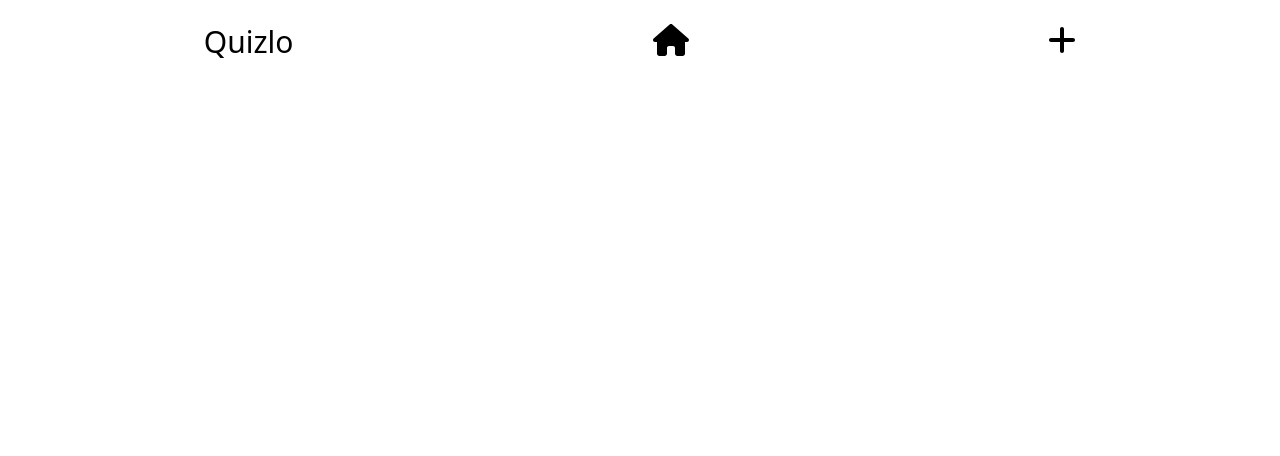
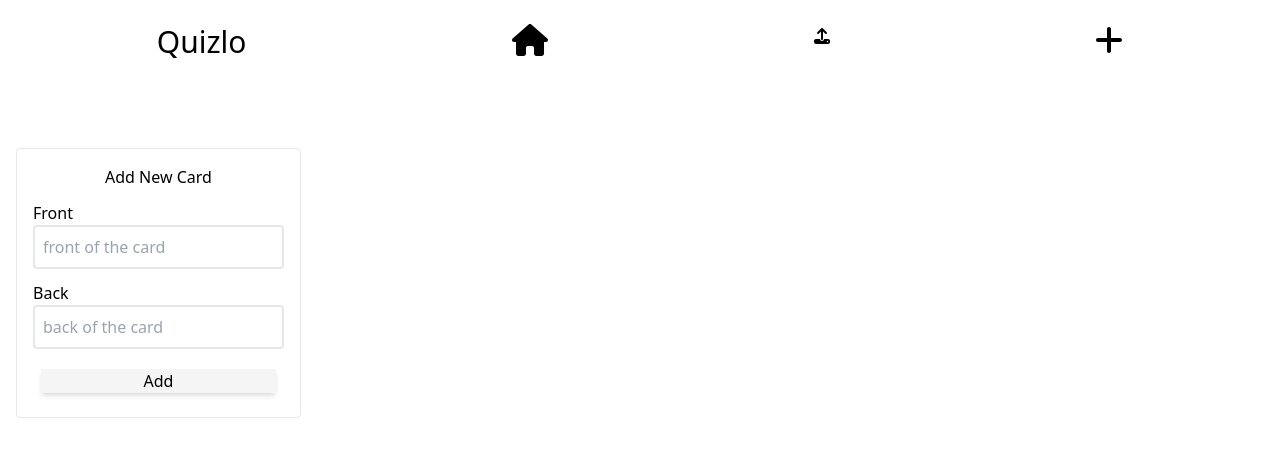
Before and after one commit to Carter907/quizlo, an Angular app: page /create-card in a window 1280 px wide. Before the commit this address led to /. Shown: the top 456 px of the page. Built offline with nearby package versions, Linux system fonts and the light colour scheme.

Commit message:
added a create card page and edited the deck view list styling and card view styling

```diff
--- a/src/app/app.routes.ts
+++ b/src/app/app.routes.ts
@@ -1,9 +1,11 @@
 import { Routes } from "@angular/router";
-import {CreateNewDeckComponent} from "./create-new-deck/create-new-deck.component";
+import {CreateDeckComponent} from "./create-deck/create-deck.component";
 import {HomeScreenComponent} from "./home-screen/home-screen.component";
+import {CreateCardComponent} from "./create-card/create-card.component";
 
 export const routes: Routes = [
 
     { path: '', component: HomeScreenComponent },
-    { path: 'create-new-deck', component: CreateNewDeckComponent }
+    { path: 'create-deck', component: CreateDeckComponent },
+    { path: 'create-card', component: CreateCardComponent }
 ];
--- a/src/app/card-view/card-view.component.html
+++ b/src/app/card-view/card-view.component.html
@@ -1,7 +1,9 @@
-<div class="w-1/2 rounded h-20 p-2 border-2 shadow-md select-none" (click)="clickCard()">
-    @if (!showBack) {
-        {{ card.front }}
-    } @else {
-        {{ card.back }}
-    }
+<div class="w-1/2 rounded min-h-32 border-2 select-none" (click)="clickCard()">
+    <p class="p-5 text-center">
+        @if (!showBack) {
+            {{ card.front }}
+        } @else {
+            {{ card.back }}
+        }
+    </p>
 </div>
--- /dev/null
+++ b/src/app/create-card/create-card.component.html
@@ -0,0 +1,18 @@
+<div class="border rounded w-fit flex flex-col gap-3 p-4">
+    <h1 class="text-center">Add New Card</h1>
+    <div class="flex flex-col">
+
+        <label for="front" class="text-center self-start">Front</label>
+        <input id="front" class="border-2 rounded p-2" type="text" [formControl]="front" placeholder="front of the card">
+
+    </div>
+    <div class="flex flex-col">
+
+
+        <label for="back" class="text-center self-start">Back</label>
+        <input id="back" class="border-2 rounded p-2" type="text" [formControl]="back" placeholder="back of the card">
+    </div>
+    <button type="button" (click)="addCard()" class="shadow-md m-2 bg-neutral-100">
+        Add
+    </button>
+</div>
--- /dev/null
+++ b/src/app/create-card/create-card.component.ts
@@ -0,0 +1,27 @@
+import { Component } from '@angular/core';
+import {FormControl, FormsModule, ReactiveFormsModule} from "@angular/forms";
+import {invoke} from "@tauri-apps/api/tauri";
+
+@Component({
+  selector: 'app-create-card',
+  standalone: true,
+  imports: [
+    FormsModule,
+    ReactiveFormsModule
+  ],
+  templateUrl: './create-card.component.html',
+  styleUrl: './create-card.component.css'
+})
+export class CreateCardComponent {
+
+  front = new FormControl('');
+  back = new FormControl('');
+
+  addCard() {
+    invoke<string>("add_card", {deck: { id: -1, front: this.front.value, back: this.back.value}}).then((message) => {
+
+      console.log(message)
+    })
+  }
+
+}
--- /dev/null
+++ b/src/app/create-deck/create-deck.component.html
@@ -0,0 +1,9 @@
+<div class="border rounded w-fit flex flex-col gap-3 p-4">
+    <h1>Add New Deck</h1>
+    <div class="flex flex-col">
+        <label for="name" class="self-start">Name</label>
+        <input id="name" class="border-2 rounded p-2" type="text" [formControl]="name" placeholder="name">
+
+    </div>
+   <button type="button" (click)="addDeck()" class="shadow-md m-2 bg-neutral-100">Add</button>
+</div>
--- a/src/app/create-new-deck/create-new-deck.component.html
+++ /dev/null
@@ -1,5 +0,0 @@
-<div class="border rounded w-fit flex flex-col gap-10 p-4">
-    <label for="name" class="text-center">Add Deck</label>
-    <input id="name" type="text" [formControl]="name" placeholder="name">
-    <button type="button" (click)="addDeck()" class="shadow-md m-2 bg-neutral-100">Submit</button>
-</div>
--- a/src/app/deck-view/deck-view.component.html
+++ b/src/app/deck-view/deck-view.component.html
@@ -1,12 +1,16 @@
 @if (selected) {
-    <div class="rounded border-4 border-neutral-400 p-3">
+    <div class="rounded border-2 border-neutral-400 p-3 hover:bg-neutral-200">
 
-        {{ deck.name }}
+        <p class="text-2xl text-center">
+            {{ deck.name }}
+        </p>
     </div>
 } @else {
-    <div class="rounded border-4 border-neutral-300 p-3">
+    <div class="rounded border-2 border-neutral-300 p-3 hover:bg-neutral-200">
 
-        {{ deck.name }}
+        <p class="text-2xl text-center">
+            {{ deck.name }}
+        </p>
     </div>
 
 }
--- a/src/app/navbar/navbar.component.html
+++ b/src/app/navbar/navbar.component.html
@@ -3,7 +3,10 @@
     <a routerLink="/">
         <fa-icon [icon]="faHome" size="2x"></fa-icon>
     </a>
-    <a routerLink="/create-new-deck">
+    <a routerLink="/create-card">
+        <fa-icon [icon]="faUpload"></fa-icon>
+    </a>
+    <a routerLink="/create-deck">
         <fa-icon [icon]="faAdd" size="2x"></fa-icon>
     </a>
 </nav>
--- a/src/app/navbar/navbar.component.ts
+++ b/src/app/navbar/navbar.component.ts
@@ -1,5 +1,5 @@
 import { Component } from '@angular/core';
-import {faAdd, faHome} from "@fortawesome/free-solid-svg-icons";
+import {faAdd, faHome, faUpload} from "@fortawesome/free-solid-svg-icons";
 import {FaIconComponent} from "@fortawesome/angular-fontawesome";
 import {RouterLink} from "@angular/router";
 
@@ -18,4 +18,5 @@ export class NavbarComponent {
 
     protected readonly faAdd = faAdd;
     protected readonly faHome = faHome;
+    protected readonly faUpload = faUpload;
 }
```
Also changed, not shown: src/app/create-deck/create-deck.component.ts (renamed from src/app/create-new-deck/create-new-deck.component.ts, +4 -5 lines), src/app/create-card/create-card.component.css (added), src/app/create-deck/create-deck.component.css (added).
